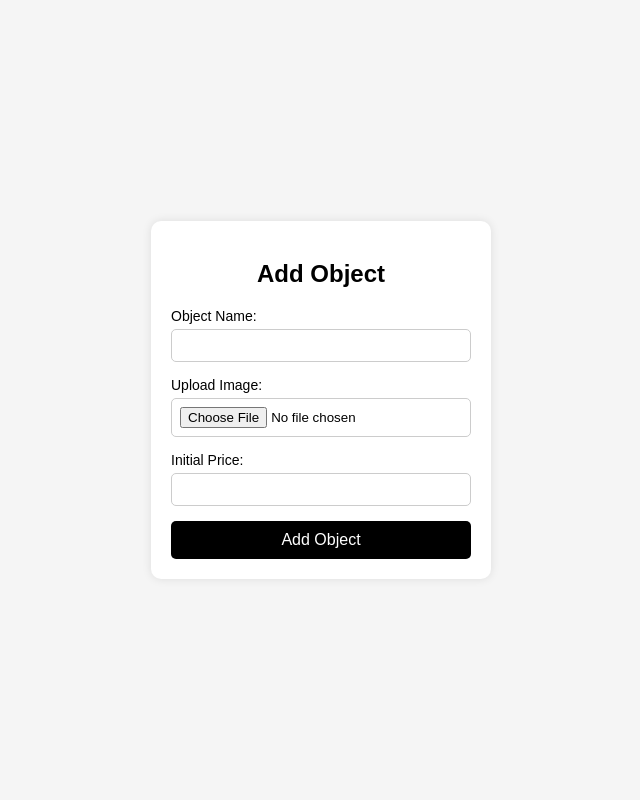
After one commit to DmitriyKruchkov/web_store, a FastAPI app: template backend/templates/new_item.html in a window 1280 px wide. The commit adds this page. Shown: the whole page, without its empty margins (319-959 px from the left). Run offline with FastAPI, Linux system fonts and the light colour scheme; the template is opened without the code that fills it, so the values that code supplies are empty; parts of the project's set-up code (start-up, migrations or seed data) failed here and were passed over.

Commit message:
Добавлены красивые шаблоны авторизации, регистрации, добавления. Добавлена логика добавления элементов Интегрирована работа с S3 в проекте.

```diff
--- a/backend/core.py
+++ b/backend/core.py
@@ -5,7 +5,6 @@ from fastapi import FastAPI
 from starlette.middleware.cors import CORSMiddleware
 from starlette.staticfiles import StaticFiles
 from starlette.templating import Jinja2Templates
-
 from config import origins, REDIS_HOST, REDIS_PORT
 
 
--- /dev/null
+++ b/backend/static/new_item.css
@@ -0,0 +1,66 @@
+body {
+    font-family: Arial, sans-serif;
+    background-color: #f5f5f5;
+    margin: 0;
+    display: flex;
+    justify-content: center;
+    align-items: center;
+    height: 100vh;
+}
+
+.add-object-container {
+    background-color: #fff;
+    padding: 20px;
+    border-radius: 10px;
+    box-shadow: 0 0 10px rgba(0, 0, 0, 0.1);
+    width: 300px;
+}
+
+.add-object-container h2 {
+    text-align: center;
+    margin-bottom: 20px;
+    color: #000;
+}
+
+.form-group {
+    margin-bottom: 15px;
+}
+
+.form-group label {
+    display: block;
+    font-size: 14px;
+    color: #000;
+    margin-bottom: 5px;
+}
+
+.form-group input[type="text"],
+.form-group input[type="file"] {
+    width: 100%;
+    padding: 8px;
+    border: 1px solid #ccc;
+    border-radius: 5px;
+    box-sizing: border-box;
+}
+
+#image-preview {
+    width: 100%;
+    height: auto;
+    margin-top: 10px;
+    border: 1px solid #ccc;
+    border-radius: 5px;
+}
+
+button {
+    width: 100%;
+    padding: 10px;
+    background-color: #000;
+    color: #fff;
+    border: none;
+    border-radius: 5px;
+    cursor: pointer;
+    font-size: 16px;
+}
+
+button:hover {
+    background-color: #444;
+}
--- /dev/null
+++ b/backend/templates/new_item.html
@@ -0,0 +1,41 @@
+<!DOCTYPE html>
+<html lang="en">
+<head>
+    <meta charset="UTF-8">
+    <meta name="viewport" content="width=device-width, initial-scale=1.0">
+    <title>Add Object</title>
+    <link rel="stylesheet" href="static/new_item.css">
+</head>
+<body>
+    <div class="add-object-container">
+        <h2>Add Object</h2>
+        <form action="/new_item" method="post" enctype="multipart/form-data">
+            <div class="form-group">
+                <label for="item_name">Object Name:</label>
+                <input type="text" id="item_name" name="item_name">
+            </div>
+            <div class="form-group">
+                <img id="image-preview" src="#" alt="Image Preview" style="display:none;">
+                <label for="item_image">Upload Image:</label>
+                <input type="file" id="item_image" name="item_image" accept="image/*" onchange="previewImage(event)">
+            </div>
+            <div class="form-group">
+                <label for="price">Initial Price:</label>
+                <input type="text" id="price" name="price">
+            </div>
+            <button type="submit">Add Object</button>
+        </form>
+    </div>
+    <script>
+        function previewImage(event) {
+            const reader = new FileReader();
+            reader.onload = function() {
+                const output = document.getElementById('image-preview');
+                output.src = reader.result;
+                output.style.display = 'block';
+            }
+            reader.readAsDataURL(event.target.files[0]);
+        }
+    </script>
+</body>
+</html>
```
Also changed, not shown: backend/config.py (+9 -0 lines), backend/models.py (+40 -2 lines), backend/routers.py (+25 -3 lines), backend/static/login-styles.css (added, +61 -0 lines), backend/static/register-styles.css (added, +57 -0 lines), backend/templates/index.html (+4 -8 lines), backend/templates/login.html (+27 -12 lines), backend/templates/register.html (+29 -14 lines), backend/utils.py (+19 -2 lines), crypto/utils.py (+7 -8 lines).
